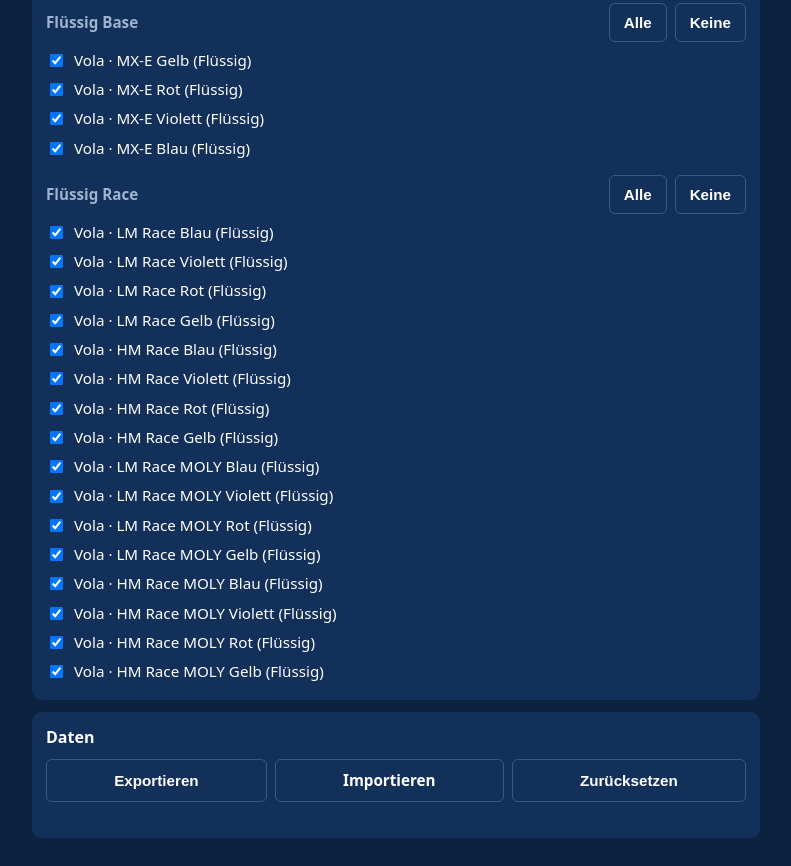
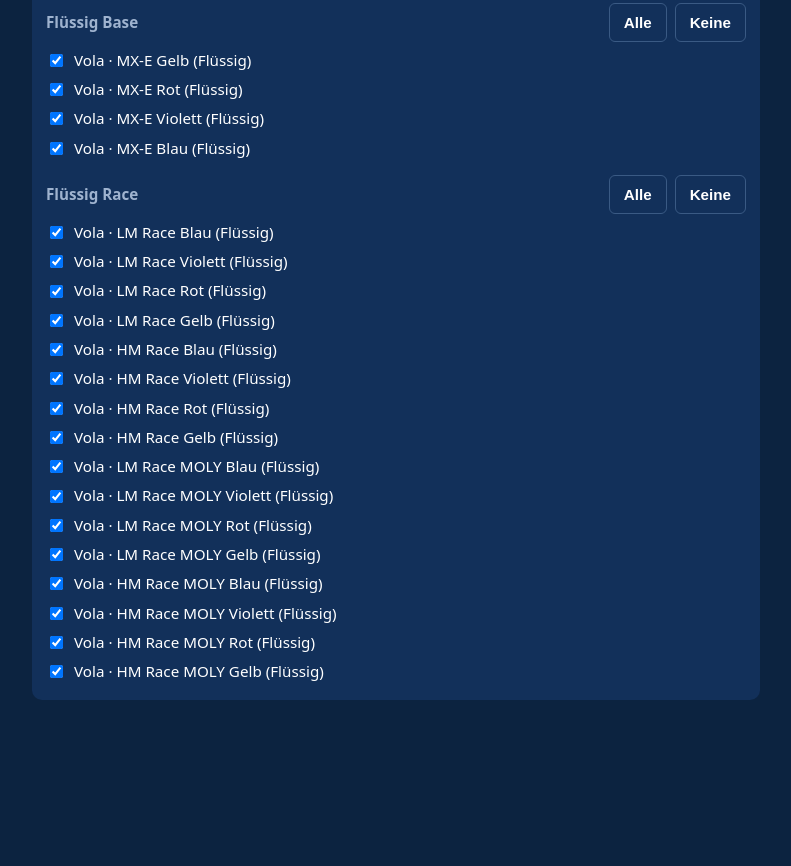
Before and after one commit to Stuzi09/Test, a plain HTML site: page index.html in a window 1280 px wide. Shown: the part 1596-2462 px from the top of the page, without its empty margins (244-1035 px from the left). After the commit the page ends 2324 px from the top, so only its background shows below. Drawn offline with Linux system fonts and the light colour scheme.

Commit message:
Startseite: Bereich Daten entfernen
Co-Authored-By: Claude Haiku 5.5 <noreply@anthropic.com>
Claude-Session: https://claude.ai/code/session_01QM3RJjXkFUGg3mTstgPP8L

```diff
--- a/index.html
+++ b/index.html
@@ -377,17 +377,6 @@ function baueHome() {
       h('h2', {}, 'Meine Wachse'),
       h('p', { class: 'beschreibung' }, 'Nur aktive Wachse werden empfohlen und in den Einträgen angeboten.'),
       homeUI.wachsListe
-    ),
-    h('div', { class: 'panel' },
-      h('h2', {}, 'Daten'),
-      h('div', { class: 'zeile' },
-        h('button', { class: 'knopf-sekundaer', type: 'button', onclick: exportieren }, 'Exportieren'),
-        h('label', { class: 'knopf-sekundaer', style: 'cursor:pointer' },
-          'Importieren',
-          h('input', { type: 'file', accept: 'application/json', style: 'display:none', onchange: importVonDatei })),
-        h('button', { class: 'knopf-sekundaer', type: 'button', onclick: zuruecksetzen }, 'Zurücksetzen')
-      ),
-      homeUI.meldung
     )
   );
 }
```
